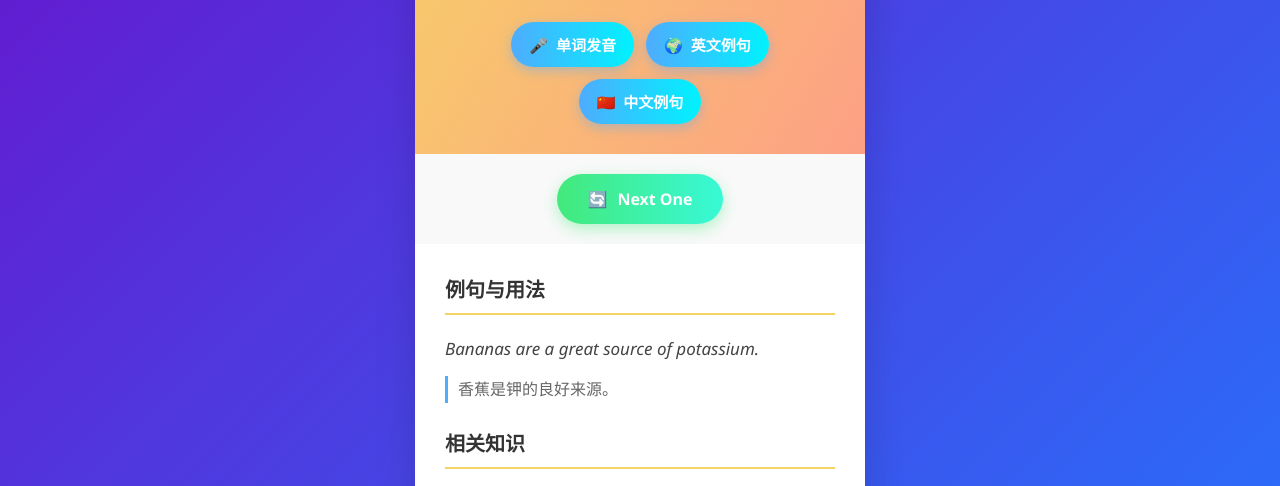
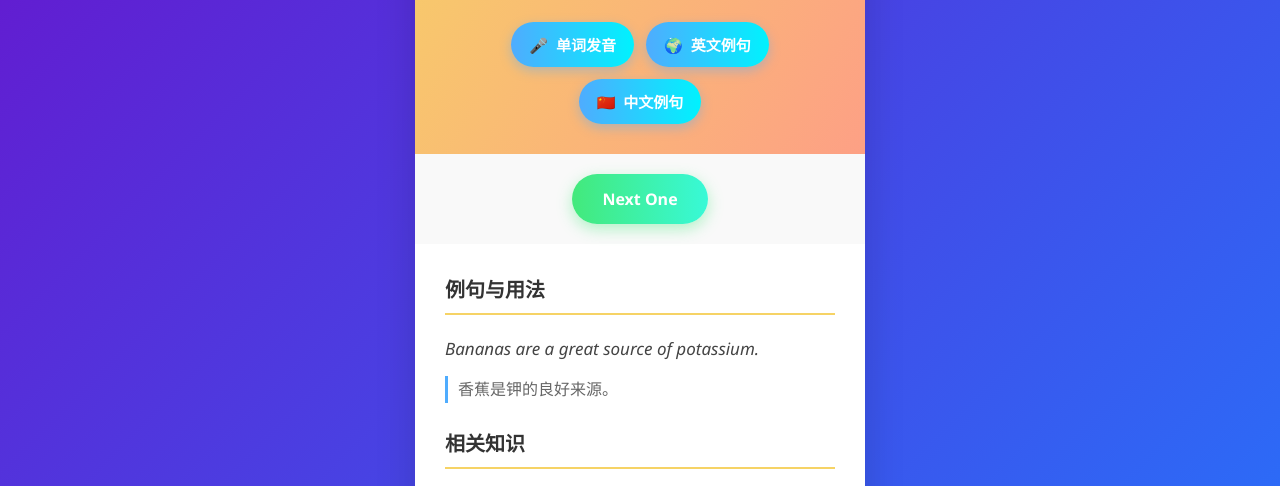
Before and after one commit to Lurian1997/EnglishTeacher, a plain HTML site: page index.html in a window 1280 px wide. Shown: the part 293-779 px from the top of the page. Drawn offline with Linux system fonts and the light colour scheme.

Commit message:
Simplify 'Next One' button
Removed emoji from the 'Next One' button for simplicity.

```diff
--- a/index.html
+++ b/index.html
@@ -279,9 +279,7 @@
         </div>
 
         <div class="next-btn-container">
-            <button class="next-btn" onclick="nextWord()">
-                <span>🔄</span> Next One
-            </button>
+            <button class="next-btn" onclick="nextWord()">Next One</button>
         </div>
 
         <div class="content-box">
```
